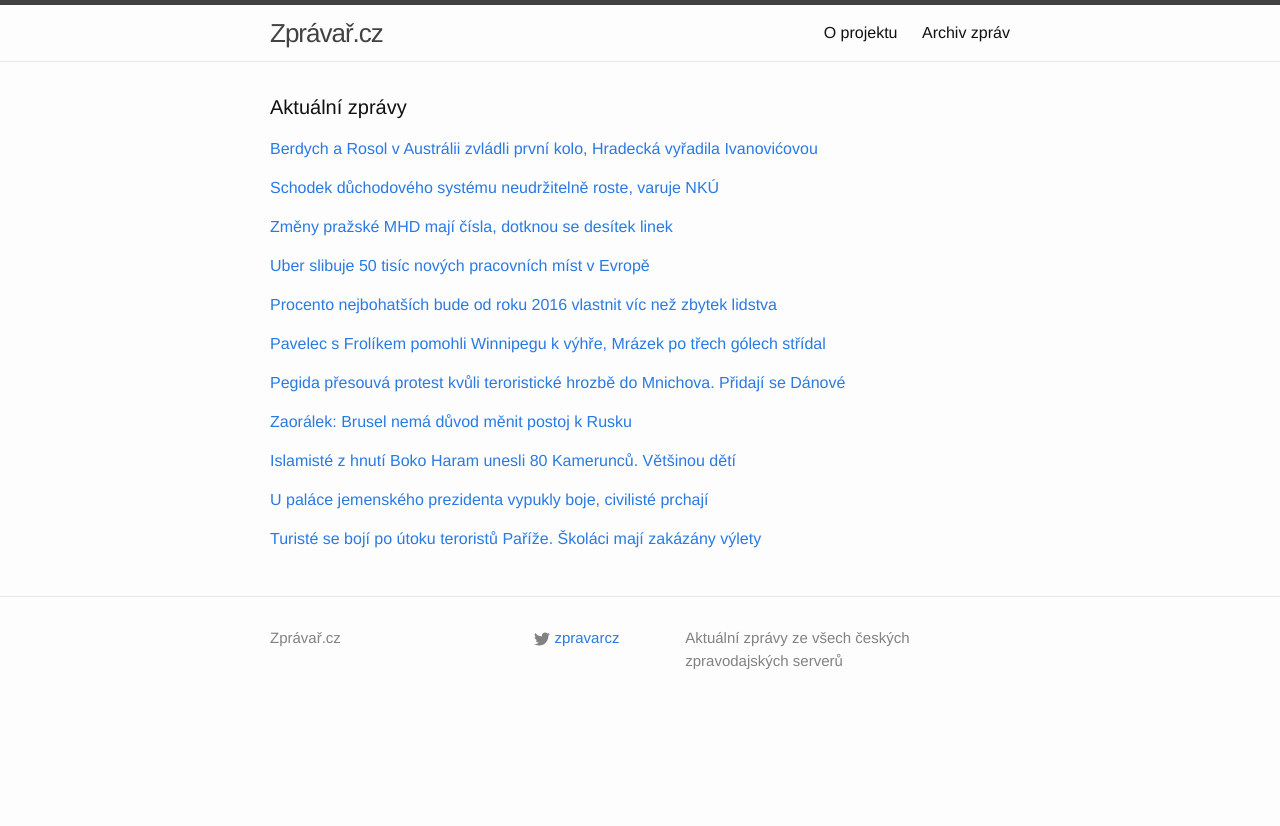
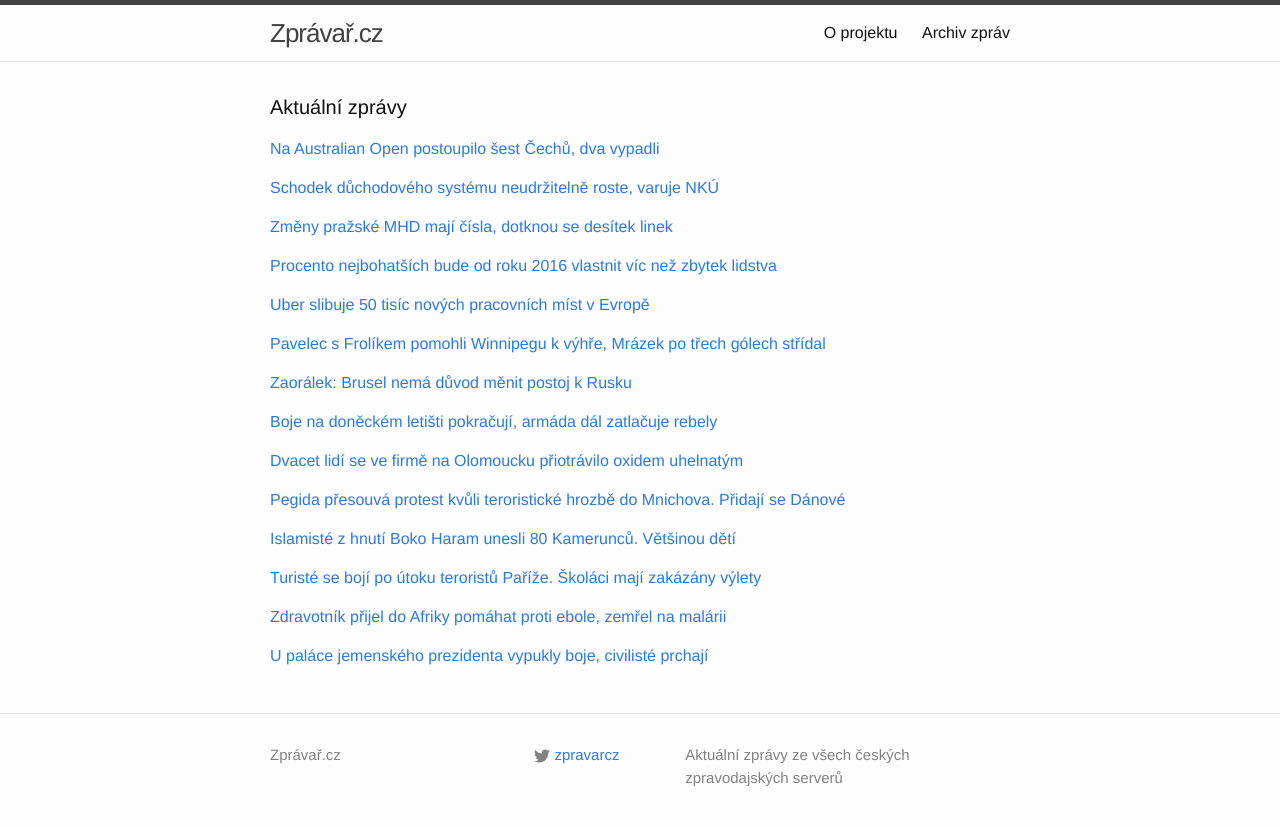
Before and after one commit to adliska/zpravar, a Jekyll site: the page built from index.html, in a window 1280 px wide. Shown: the top 826 px of the page. Built offline with Jekyll 4.4.1, drawn with Linux system fonts in a browser that asks for light colours.

Commit message:
zpravar news update

```diff
--- a/index.html
+++ b/index.html
@@ -5,9 +5,10 @@ layout: default
 <div class="home">
     <h1 class="page-heading">Aktuální zprávy</h1>
 
-<p><a href="javascript:;" onclick="toggle_visibility('zpravy0')">Berdych a Rosol v Austrálii zvládli první kolo, Hradecká vyřadila Ivanovićovou</a></p>
+<p><a href="javascript:;" onclick="toggle_visibility('zpravy0')">Na Australian Open postoupilo šest Čechů, dva vypadli</a></p>
 <div id="zpravy0" style="display:none">
 <ul>
+<li><a href=http://www.sportovninoviny.cz/zpravy/na-australian-open-postoupilo-sest-cechu-dva-vypadli/1170567>Na Australian Open postoupilo šest Čechů, dva vypadli - www.sportovninoviny.cz</a></li>
 <li><a href=http://www.rozhlas.cz/_zprava/berdych-a-rosol-v-australii-zvladli-prvni-kolo-hradecka-vyradila-ivanoviovou--1445102>Berdych a Rosol v Austrálii zvládli první kolo, Hradecká vyřadila Ivanovićovou - www.rozhlas.cz</a></li>
 <li><a href=http://www.sportovninoviny.cz/zpravy/na-australian-open-postoupilo-do-2-kola-sest-cechu/1170567>Na Australian Open postoupilo do 2. kola šest Čechů - www.sportovninoviny.cz</a></li>
 <li><a href=http://www.denik.cz/tenis/sok-na-australian-open-hradecka-vyradila-ivanovicovou-postupuje-i-berdych-201501.html>Šok na Australian Open. Hradecká vyřadila Ivanovičovou. Uspěl i Berdych - www.denik.cz</a></li>
@@ -46,23 +47,23 @@ layout: default
 <li><a href=http://praha.idnes.cz/navrh-zmen-v-prazske-mhd-od-dubna-2015-autobusy-zapad-prahy-pec-/praha-zpravy.aspx?c=A150118_191210_praha-zpravy_jan>DOKUMENT: Návrh změn v pražské MHD od dubna 2015 - autobusy, západ Prahy - praha.idnes.cz</a></li>
 <li><a href=http://praha.idnes.cz/navrh-zmen-v-prazske-mhd-od-dubna-2015-tramvaje-fmu-/praha-zpravy.aspx?c=A150118_190557_praha-zpravy_jan>DOKUMENT: Návrh změn v pražské MHD od dubna 2015 - tramvaje - praha.idnes.cz</a></li>
 </ul>
-</div><p><a href="javascript:;" onclick="toggle_visibility('zpravy3')">Uber slibuje 50 tisíc nových pracovních míst v Evropě</a></p>
+</div><p><a href="javascript:;" onclick="toggle_visibility('zpravy3')">Procento nejbohatších bude od roku 2016 vlastnit víc než zbytek lidstva</a></p>
 <div id="zpravy3" style="display:none">
+<ul>
+<li><a href=http://byznys.ihned.cz/c1-63402810-procento-nejbohatsich-bude-od-roku-2016-vlastnit-vic-nez-zbytek-lidstva>Procento nejbohatších bude od roku 2016 vlastnit víc než zbytek lidstva - byznys.ihned.cz</a></li>
+<li><a href=http://ekonomika.idnes.cz/bohatstvi-propast-0ne-/eko-zahranicni.aspx?c=A150119_072841_eko-zahranicni_skr>Procento nejbohatších bude příští rok vlastnit víc než zbytek světa - ekonomika.idnes.cz</a></li>
+<li><a href=http://www.lidovky.cz/procento-nejbohatsich-bude-pry-vlastnit-vic-nez-zbytek-lidstva-pwj-/zpravy-svet.aspx?c=A150119_072709_ln_zahranici_mmu>Procento nejbohatších bude vlastnit víc než zbytek lidstva  - www.lidovky.cz</a></li>
+<li><a href=http://zpravy.aktualne.cz/zahranici/procento-nejbohatsich-bude-vlastnit-vic-nez-zbytek-lidstva/r~523d81529f9e11e4aff10025900fea04/>Procento nejbohatších bude vlastnit víc než zbytek lidstva - zpravy.aktualne.cz</a></li>
+<li><a href=http://www.novinky.cz/ekonomika/359111-procento-nejbohatsich-bude-brzy-vlastnit-vic-nez-zbylych-99-procent-lidstva.html>Procento nejbohatších bude brzy vlastnit víc než zbylých 99 procent lidstva  - www.novinky.cz</a></li>
+</ul>
+</div><p><a href="javascript:;" onclick="toggle_visibility('zpravy4')">Uber slibuje 50 tisíc nových pracovních míst v Evropě</a></p>
+<div id="zpravy4" style="display:none">
 <ul>
 <li><a href=http://e-svet.e15.cz/it-byznys/uber-slibuje-50-tisic-novych-pracovnich-mist-v-evrope-1154316>Uber slibuje 50 tisíc nových pracovních míst v Evropě - e-svet.e15.cz</a></li>
 <li><a href=http://byznys.ihned.cz/c1-63402830-uber-slibuje-evrope-50-tisic-pracovnich-mist-pokud-jej-urady-podpori>Uber slibuje Evropě 50 tisíc pracovních míst. Pokud jej úřady podpoří - byznys.ihned.cz</a></li>
 <li><a href=http://www.denik.cz/ekonomika/taxisluzba-uber-vytvori-50-tisic-novych-pracovnich-mist-v-evrope-20150119.html>Taxislužba Uber vytvoří 50 tisíc nových pracovních míst v Evropě - www.denik.cz</a></li>
 <li><a href=http://byznys.ihned.cz/c1-63402830-uber-vytvori-v-evrope-az-50-000-pracovnich-mist-pokud-se-dohodne-s-urady>Uber vytvoří v Evropě až 50 000 pracovních míst, pokud se dohodne s úřady - byznys.ihned.cz</a></li>
 <li><a href=http://www.financninoviny.cz/zpravodajstvi/zpravy/uber-slibuje-50-000-novych-pracovnich-mist-v-evrope/1170603>Uber slibuje 50.000 nových pracovních míst v Evropě - www.financninoviny.cz</a></li>
-</ul>
-</div><p><a href="javascript:;" onclick="toggle_visibility('zpravy4')">Procento nejbohatších bude od roku 2016 vlastnit víc než zbytek lidstva</a></p>
-<div id="zpravy4" style="display:none">
-<ul>
-<li><a href=http://byznys.ihned.cz/c1-63402810-procento-nejbohatsich-bude-od-roku-2016-vlastnit-vic-nez-zbytek-lidstva>Procento nejbohatších bude od roku 2016 vlastnit víc než zbytek lidstva - byznys.ihned.cz</a></li>
-<li><a href=http://ekonomika.idnes.cz/bohatstvi-propast-0ne-/eko-zahranicni.aspx?c=A150119_072841_eko-zahranicni_skr>Procento nejbohatších bude příští rok vlastnit víc než zbytek světa - ekonomika.idnes.cz</a></li>
-<li><a href=http://www.lidovky.cz/procento-nejbohatsich-bude-pry-vlastnit-vic-nez-zbytek-lidstva-pwj-/zpravy-svet.aspx?c=A150119_072709_ln_zahranici_mmu>Procento nejbohatších bude vlastnit víc než zbytek lidstva  - www.lidovky.cz</a></li>
-<li><a href=http://zpravy.aktualne.cz/zahranici/procento-nejbohatsich-bude-vlastnit-vic-nez-zbytek-lidstva/r~523d81529f9e11e4aff10025900fea04/>Procento nejbohatších bude vlastnit víc než zbytek lidstva - zpravy.aktualne.cz</a></li>
-<li><a href=http://www.novinky.cz/ekonomika/359111-procento-nejbohatsich-bude-brzy-vlastnit-vic-nez-zbylych-99-procent-lidstva.html>Procento nejbohatších bude brzy vlastnit víc než zbylých 99 procent lidstva  - www.novinky.cz</a></li>
 </ul>
 </div><p><a href="javascript:;" onclick="toggle_visibility('zpravy5')">Pavelec s Frolíkem pomohli Winnipegu k výhře, Mrázek po třech gólech střídal</a></p>
 <div id="zpravy5" style="display:none">
@@ -73,42 +74,65 @@ layout: default
 <li><a href=http://www.denik.cz/z_domova/frolik-s-pavelcem-prispeli-k-dalsi-vyhre20150119.html>Frolík s Pavelcem přispěli k další výhře Winnipegu - www.denik.cz</a></li>
 <li><a href=http://www.sportovninoviny.cz/zpravy/frolik-s-pavelcem-prispeli-k-dalsi-vyhre-winnipegu/1170574>Frolík s Pavelcem přispěli k další výhře Winnipegu - www.sportovninoviny.cz</a></li>
 </ul>
-</div><p><a href="javascript:;" onclick="toggle_visibility('zpravy6')">Pegida přesouvá protest kvůli teroristické hrozbě do Mnichova. Přidají se Dánové</a></p>
+</div><p><a href="javascript:;" onclick="toggle_visibility('zpravy6')">Zaorálek: Brusel nemá důvod měnit postoj k Rusku</a></p>
 <div id="zpravy6" style="display:none">
+<ul>
+<li><a href=http://zpravy.e15.cz/domaci/politika/zaoralek-brusel-nema-duvod-menit-postoj-k-rusku-1154311>Zaorálek: Brusel nemá důvod měnit postoj k Rusku - zpravy.e15.cz</a></li>
+<li><a href=http://www.novinky.cz/domaci/359123-zruseni-sankci-proti-rusku-neni-na-poradu-dne-tvrdi-zaoralek.html>Zrušení sankcí proti Rusku není na pořadu dne, tvrdí Zaorálek - www.novinky.cz</a></li>
+<li><a href=http://www.lidovky.cz/podle-zaoralka-neprisel-cas-na-zmenu-pristupu-eu-k-ruske-federaci-pyr-/zpravy-domov.aspx?c=A150119_091302_ln_domov_mmu>Rusko se nepolepšilo, náš přístup k němu nezměníme, tvrdí Zaorálek  - www.lidovky.cz</a></li>
+<li><a href=http://www.ceskenoviny.cz/zpravy/zpravy/podle-zaoralka-neprisel-cas-na-zmenu-pristupu-eu-k-ruske-federaci/1170616>Podle Zaorálka nepřišel čas na změnu přístupu EU k Ruské federaci - www.ceskenoviny.cz</a></li>
+</ul>
+</div><p><a href="javascript:;" onclick="toggle_visibility('zpravy7')">Boje na doněckém letišti pokračují, armáda dál zatlačuje rebely</a></p>
+<div id="zpravy7" style="display:none">
+<ul>
+<li><a href=http://www.ceskatelevize.cz/ct24/svet/298682-boje-na-doneckem-letisti-pokracuji-armada-dal-zatlacuje-rebely/>Boje na doněckém letišti pokračují, armáda dál zatlačuje rebely - www.ceskatelevize.cz</a></li>
+<li><a href=http://www.ceskenoviny.cz/zpravy/zpravy/boje-na-doneckem-letisti-pokracuji-armada-dal-zatlacuje-rebely/1170564>Boje na doněckém letišti pokračují, armáda dál zatlačuje rebely - www.ceskenoviny.cz</a></li>
+<li><a href=http://www.ceskenoviny.cz/zpravy/zpravy/doneck-se-meni-v-mrtve-mesto-minska-jednani-pry-v-nedohlednu/1170564>Doněck se mění v mrtvé město, minská jednání prý v nedohlednu - www.ceskenoviny.cz</a></li>
+<li><a href=http://www.novinky.cz/zahranicni/evropa/359112-doneck-se-meni-v-mrtve-mesto-jednani-v-nedohlednu.html>Doněck se mění v mrtvé město, jednání v nedohlednu  - www.novinky.cz</a></li>
+</ul>
+</div><p><a href="javascript:;" onclick="toggle_visibility('zpravy8')">Dvacet lidí se ve firmě na Olomoucku přiotrávilo oxidem uhelnatým</a></p>
+<div id="zpravy8" style="display:none">
+<ul>
+<li><a href=http://olomouc.idnes.cz/ve-firme-na-olomoucku-se-lide-priotravili-oxidem-uhelnatym-pol-/olomouc-zpravy.aspx?c=A150119_095630_olomouc-zpravy_stk>Dvacet lidí se ve firmě na Olomoucku přiotrávilo oxidem uhelnatým - olomouc.idnes.cz</a></li>
+<li><a href=http://www.ceskenoviny.cz/zpravy/zpravy/v-firme-na-olomoucku-unikl-oxid-uhelnaty-20-lidi-se-priotravilo/1170631>V firmě na Olomoucku unikl oxid uhelnatý, 20 lidí se přiotrávilo - www.ceskenoviny.cz</a></li>
+<li><a href=http://www.rozhlas.cz/_zprava/na-olomoucku-se-priotravilo-15-zamestnancu-firmy-oxidem-uhelnatym--1445194>Na Olomoucku se přiotrávilo 15 zaměstnanců firmy oxidem uhelnatým - www.rozhlas.cz</a></li>
+<li><a href=http://olomouc.idnes.cz/ve-firme-na-olomoucku-se-15-lidi-priotravilo-oxidem-uhelnatym-prh-/olomouc-zpravy.aspx?c=A150119_095630_olomouc-zpravy_stk>Na Olomoucku se ve firmě 20 lidí přiotrávilo oxidem uhelnatým - olomouc.idnes.cz</a></li>
+</ul>
+</div><p><a href="javascript:;" onclick="toggle_visibility('zpravy9')">Pegida přesouvá protest kvůli teroristické hrozbě do Mnichova. Přidají se Dánové</a></p>
+<div id="zpravy9" style="display:none">
 <ul>
 <li><a href=http://zahranicni.ihned.cz/evropa-slovensko/c1-63402780-pegida-presouva-protest-kvuli-teroristicke-hrozbe-do-mnichova-pridaji-se-danove>Pegida přesouvá protest kvůli teroristické hrozbě do Mnichova. Přidají se Dánové - zahranicni.ihned.cz</a></li>
 <li><a href=http://zahranicni.ihned.cz/evropa-slovensko/c1-63402780-pegida-presouva-protest-kvuli-hrozbe-do-mnichova-pridaji-se-danove>Pegida přesouvá protest kvůli hrozbě do Mnichova. Přidají se Dánové - zahranicni.ihned.cz</a></li>
 <li><a href=http://www.ceskatelevize.cz/ct24/svet/298670-misto-drazdan-se-priznivci-pegidy-sejdou-v-mnichove/>Místo Drážďan se příznivci Pegidy sejdou v Mnichově - www.ceskatelevize.cz</a></li>
 <li><a href=http://www.novinky.cz/zahranicni/evropa/359113-nemecti-odpurci-islamu-se-misto-v-drazdanech-sejdou-v-mnichove.html>Němečtí odpůrci islámu se místo v Drážďanech sejdou v Mnichově  - www.novinky.cz</a></li>
 </ul>
-</div><p><a href="javascript:;" onclick="toggle_visibility('zpravy7')">Zaorálek: Brusel nemá důvod měnit postoj k Rusku</a></p>
-<div id="zpravy7" style="display:none">
-<ul>
-<li><a href=http://zpravy.e15.cz/domaci/politika/zaoralek-brusel-nema-duvod-menit-postoj-k-rusku-1154311>Zaorálek: Brusel nemá důvod měnit postoj k Rusku - zpravy.e15.cz</a></li>
-<li><a href=http://www.novinky.cz/domaci/359123-zruseni-sankci-proti-rusku-neni-na-poradu-dne-tvrdi-zaoralek.html>Zrušení sankcí proti Rusku není na pořadu dne, tvrdí Zaorálek - www.novinky.cz</a></li>
-<li><a href=http://www.lidovky.cz/podle-zaoralka-neprisel-cas-na-zmenu-pristupu-eu-k-ruske-federaci-pyr-/zpravy-domov.aspx?c=A150119_091302_ln_domov_mmu>Rusko se nepolepšilo, náš přístup k němu nezměníme, tvrdí Zaorálek  - www.lidovky.cz</a></li>
-<li><a href=http://www.ceskenoviny.cz/zpravy/zpravy/podle-zaoralka-neprisel-cas-na-zmenu-pristupu-eu-k-ruske-federaci/1170616>Podle Zaorálka nepřišel čas na změnu přístupu EU k Ruské federaci - www.ceskenoviny.cz</a></li>
-</ul>
-</div><p><a href="javascript:;" onclick="toggle_visibility('zpravy8')">Islamisté z hnutí Boko Haram unesli 80 Kamerunců. Většinou dětí</a></p>
-<div id="zpravy8" style="display:none">
+</div><p><a href="javascript:;" onclick="toggle_visibility('zpravy10')">Islamisté z hnutí Boko Haram unesli 80 Kamerunců. Většinou dětí</a></p>
+<div id="zpravy10" style="display:none">
 <ul>
 <li><a href=http://zahranicni.ihned.cz/afrika/c1-63402760-islamiste-z-hnuti-boko-haram-unesli-80-kameruncu-vetsinou-deti>Islamisté z hnutí Boko Haram unesli 80 Kamerunců. Většinou dětí - zahranicni.ihned.cz</a></li>
 <li><a href=http://zahranicni.ihned.cz/afrika/c1-63402760-islamiste-z-boko-haram-unesli-80-kameruncu-vetsinou-deti>Islamisté z Boko Haram unesli 80 Kamerunců. Většinou dětí - zahranicni.ihned.cz</a></li>
 <li><a href=http://zahranicni.ihned.cz/afrika/c1-63402760-islamiste-z-boko-haram-unesli-80-kameruncu-vcetne-deti>Islamisté z Boko Haram unesli 80 Kamerunců včetně dětí - zahranicni.ihned.cz</a></li>
 <li><a href=http://www.novinky.cz/zahranicni/svet/359015-cad-vyslal-do-kamerunu-armadu-bude-bojovat-s-boko-haram.html>Čad vyslal do Kamerunu armádu, bude bojovat s Boko Haram  - www.novinky.cz</a></li>
 </ul>
-</div><p><a href="javascript:;" onclick="toggle_visibility('zpravy9')">U paláce jemenského prezidenta vypukly boje, civilisté prchají</a></p>
-<div id="zpravy9" style="display:none">
+</div><p><a href="javascript:;" onclick="toggle_visibility('zpravy11')">Turisté se bojí po útoku teroristů Paříže. Školáci mají zakázány výlety</a></p>
+<div id="zpravy11" style="display:none">
+<ul>
+<li><a href=http://life.ihned.cz/cestovani/c1-63402840-turiste-se-boji-po-utoku-teroristu-parize-skolaci-maji-zakazany-vylety>Turisté se bojí po útoku teroristů Paříže. Školáci mají zakázány výlety - life.ihned.cz</a></li>
+<li><a href=http://www.ceskenoviny.cz/zpravy/zpravy/ap-pocty-turistu-v-parizi-po-teroristickych-utocich-klesaji/1170613>AP: Počty turistů v Paříži po teroristických útocích klesají - www.ceskenoviny.cz</a></li>
+<li><a href=http://www.ceskenoviny.cz/zpravy/zpravy/pocty-turistu-v-parizi-po-teroristickych-utocich-klesaji/1170613>Počty turistů v Paříži po teroristických útocích klesají - www.ceskenoviny.cz</a></li>
+</ul>
+</div><p><a href="javascript:;" onclick="toggle_visibility('zpravy12')">Zdravotník přijel do Afriky pomáhat proti ebole, zemřel na malárii</a></p>
+<div id="zpravy12" style="display:none">
+<ul>
+<li><a href=http://www.novinky.cz/zahranicni/svet/359117-zdravotnik-prijel-do-afriky-pomahat-proti-ebole-zemrel-na-malarii.html>Zdravotník přijel do Afriky pomáhat proti ebole, zemřel na malárii - www.novinky.cz</a></li>
+<li><a href=http://zpravy.aktualne.cz/zahranici/kubanec-pomahal-v-africe-bojovat-s-ebolou-zemrel-na-malarii/r~80de37de9faa11e4b98c002590604f2e/>Kubánec pomáhal v Africe bojovat s ebolou, zemřel na malárii - zpravy.aktualne.cz</a></li>
+<li><a href=http://www.novinky.cz/zahranicni/svet/359117-muz-prijel-do-afriky-pomahat-proti-ebole-zemrel-na-malarii.html>Muž přijel do Afriky pomáhat proti ebole, zemřel na malárii - www.novinky.cz</a></li>
+</ul>
+</div><p><a href="javascript:;" onclick="toggle_visibility('zpravy13')">U paláce jemenského prezidenta vypukly boje, civilisté prchají</a></p>
+<div id="zpravy13" style="display:none">
 <ul>
 <li><a href=http://zpravy.idnes.cz/u-palace-jemenskeho-prezidenty-vypukly-boje-fmx-/zahranicni.aspx?c=A150119_091941_zahranicni_ert>U paláce jemenského prezidenta vypukly boje, civilisté prchají - zpravy.idnes.cz</a></li>
 <li><a href=http://zpravy.aktualne.cz/zahranici/u-palace-jemenske-prezidenta-zuri-boje/r~4d28a1bc9fa611e4b6d20025900fea04/>U paláce jemenské prezidenta zuří boje - zpravy.aktualne.cz</a></li>
 <li><a href=http://www.novinky.cz/zahranicni/blizky-a-stredni-vychod/359114-u-palace-jemenskeho-prezidenta-zuri-boje.html>U paláce jemenského prezidenta zuří boje - www.novinky.cz</a></li>
 </ul>
-</div><p><a href="javascript:;" onclick="toggle_visibility('zpravy10')">Turisté se bojí po útoku teroristů Paříže. Školáci mají zakázány výlety</a></p>
-<div id="zpravy10" style="display:none">
-<ul>
-<li><a href=http://life.ihned.cz/cestovani/c1-63402840-turiste-se-boji-po-utoku-teroristu-parize-skolaci-maji-zakazany-vylety>Turisté se bojí po útoku teroristů Paříže. Školáci mají zakázány výlety - life.ihned.cz</a></li>
-<li><a href=http://www.ceskenoviny.cz/zpravy/zpravy/ap-pocty-turistu-v-parizi-po-teroristickych-utocich-klesaji/1170613>AP: Počty turistů v Paříži po teroristických útocích klesají - www.ceskenoviny.cz</a></li>
-<li><a href=http://www.ceskenoviny.cz/zpravy/zpravy/pocty-turistu-v-parizi-po-teroristickych-utocich-klesaji/1170613>Počty turistů v Paříži po teroristických útocích klesají - www.ceskenoviny.cz</a></li>
-</ul>
 </div></div>
```
